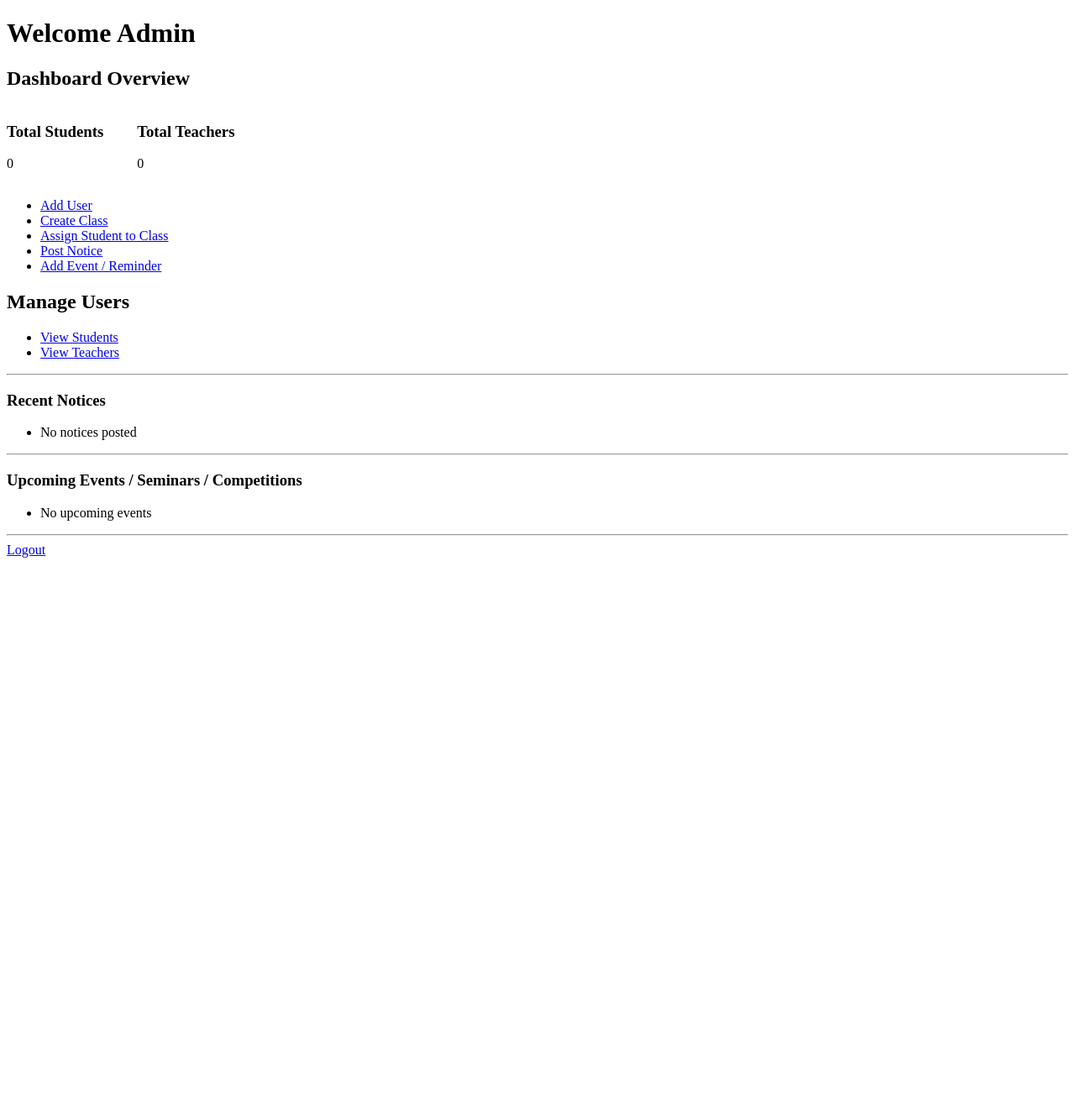
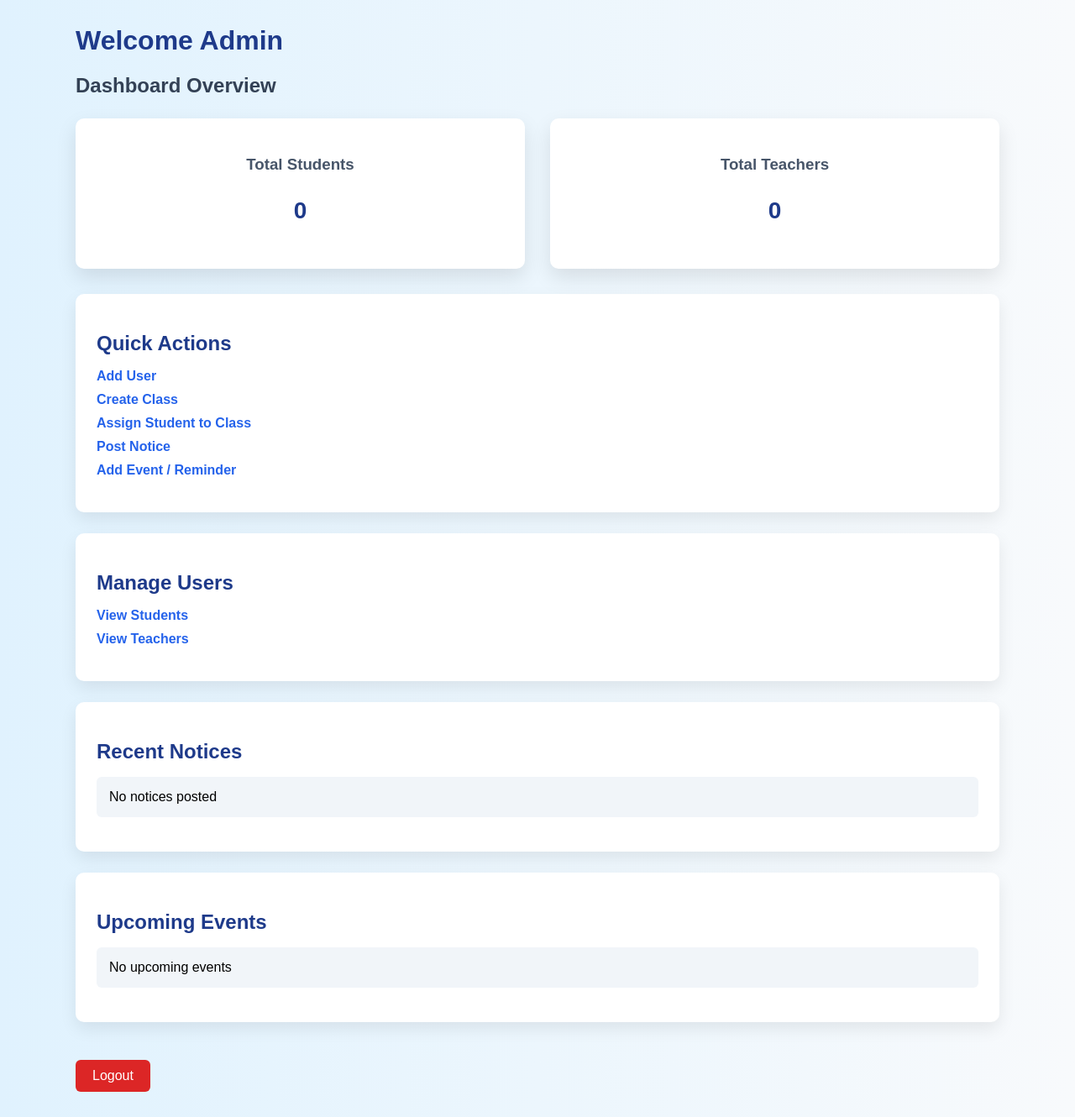
Before and after one commit to priyankasadaye06/Student-management-system, a Flask app: page /admin in a window 1280 px wide. Shown: the whole page at 84% size. Before the commit the page ends 664 px from the top, so only its background shows below. Run offline with Flask 3, Linux system fonts and the light colour scheme; the visitor is signed in with stand-in values (Sample User, id 1); data that the repository does not hold is empty.

Commit message:
css adding

```diff
--- a/sms_project/app.py
+++ b/sms_project/app.py
@@ -19,6 +19,22 @@ app.config['UPLOAD_FOLDER'] = UPLOAD_FOLDER
 
 
 app.secret_key = "secret_key_123"   # required for session
+
+
+
+
+# --------Landing Page----------
+@app.route('/')
+def landing():
+    return render_template('landing.html')
+
+# Login Page
+#@app.route('/login')
+#def user_login():
+   # return render_template('login.html')
+
+#if __name__ == '__main__':
+   # app.run(debug=True)
 
 # ------helper funtion for events and notices ---------
 
@@ -62,7 +78,7 @@ os.makedirs('static/submissions', exist_ok=True)
 
 
 # ---------------- LOGIN ----------------
-@app.route('/', methods=['GET', 'POST'])
+@app.route('/login', methods=['GET', 'POST'])
 def login():
     if request.method == 'POST':
         email = request.form['email']
--- /dev/null
+++ b/sms_project/static/css/style.css
@@ -0,0 +1,362 @@
+/* ===== GENERAL ===== */
+body {
+    margin: 0;
+    font-family: Arial, sans-serif;
+    background-color: #f5f7fa;
+}
+
+/* ===== NAVBAR ===== */
+.navbar {
+    background-color: #1e3a8a;
+    color: white;
+    padding: 15px 40px;
+    display: flex;
+    justify-content: space-between;
+    align-items: center;
+}
+
+.navbar a {
+    color: white;
+    margin-left: 20px;
+    text-decoration: none;
+}
+
+.login-btn {
+    background-color: #2563eb;
+    padding: 8px 14px;
+    border-radius: 4px;
+}
+
+/* ===== HERO SECTION ===== */
+.hero {
+    text-align: center;
+    padding: 80px 20px;
+    background-color: white;
+}
+
+.hero h1 {
+    font-size: 36px;
+    color: #1e3a8a;
+}
+
+.hero p {
+    font-size: 18px;
+    margin: 20px 0;
+}
+
+.btn {
+    background-color: #1e3a8a;
+    color: white;
+    padding: 12px 24px;
+    text-decoration: none;
+    border-radius: 5px;
+}
+
+/* ===== FEATURES ===== */
+.features {
+    padding: 60px 40px;
+    text-align: center;
+}
+
+.feature-box {
+    display: flex;
+    justify-content: space-around;
+    margin-top: 30px;
+}
+
+.card {
+    background-color: white;
+    padding: 20px;
+    width: 25%;
+    border-radius: 8px;
+    box-shadow: 0 0 10px rgba(0,0,0,0.1);
+}
+
+/* ===== ABOUT ===== */
+.about {
+    background-color: white;
+    padding: 50px 40px;
+    text-align: center;
+}
+
+/* ===== FOOTER ===== */
+footer {
+    background-color: #1e3a8a;
+    color: white;
+    text-align: center;
+    padding: 15px;
+}
+
+
+
+
+
+
+
+/* ===== LOGIN PAGE STYLE ===== */
+
+.login-body {
+    margin: 0;
+    height: 100vh;
+    background-color: #f1f5f9;
+    display: flex;
+    justify-content: center;
+    align-items: center;
+    font-family: Arial, sans-serif;
+}
+
+.login-box {
+    background-color: #ffffff;
+    padding: 35px;
+    width: 320px;
+    border-radius: 8px;
+    box-shadow: 0 8px 20px rgba(0, 0, 0, 0.15);
+}
+
+.login-box h2 {
+    text-align: center;
+    margin-bottom: 25px;
+    color: #1e3a8a;
+}
+
+.login-box label {
+    font-size: 14px;
+    color: #333;
+}
+
+.login-box input {
+    width: 100%;
+    padding: 10px;
+    margin-top: 6px;
+    border-radius: 5px;
+    border: 1px solid #ccc;
+    font-size: 14px;
+}
+
+.login-box input:focus {
+    outline: none;
+    border-color: #1e3a8a;
+}
+
+.login-box button {
+    width: 100%;
+    padding: 10px;
+    margin-top: 15px;
+    background-color: #1e3a8a;
+    color: white;
+    border: none;
+    border-radius: 5px;
+    font-size: 15px;
+    cursor: pointer;
+}
+
+.login-box button:hover {
+    background-color: #2563eb;
+}
+
+
+
+
+
+
+/* ===== ADMIN DASHBOARD ===== */
+
+.admin-body {
+    margin: 0;
+    font-family: Arial, sans-serif;
+    background: linear-gradient(to right, #e0f2fe, #f8fafc);
+}
+
+.dashboard-container {
+    width: 90%;
+    max-width: 1100px;
+    margin: 30px auto;
+}
+
+.dashboard-container h1 {
+    color: #1e3a8a;
+}
+
+.sub-heading {
+    margin-bottom: 25px;
+    color: #334155;
+}
+
+/* STATS CARDS */
+.stats {
+    display: flex;
+    gap: 30px;
+    margin-bottom: 30px;
+}
+
+.card {
+    background-color: white;
+    padding: 25px;
+    flex: 1;
+    border-radius: 10px;
+    box-shadow: 0 10px 25px rgba(0,0,0,0.1);
+    text-align: center;
+}
+
+.card h3 {
+    color: #475569;
+}
+
+.card p {
+    font-size: 28px;
+    font-weight: bold;
+    color: #1e3a8a;
+}
+
+/* SECTIONS */
+.section {
+    background-color: white;
+    padding: 25px;
+    margin-bottom: 25px;
+    border-radius: 10px;
+    box-shadow: 0 8px 20px rgba(0,0,0,0.08);
+}
+
+.section h2 {
+    color: #1e3a8a;
+    margin-bottom: 15px;
+}
+
+/* LINKS */
+.action-links {
+    list-style: none;
+    padding: 0;
+}
+
+.action-links li {
+    margin-bottom: 10px;
+}
+
+.action-links a {
+    text-decoration: none;
+    color: #2563eb;
+    font-weight: bold;
+}
+
+.action-links a:hover {
+    text-decoration: underline;
+}
+
+/* LIST BOX (NOTICES & EVENTS) */
+.list-box {
+    list-style: none;
+    padding: 0;
+}
+
+.list-box li {
+    background-color: #f1f5f9;
+    padding: 15px;
+    margin-bottom: 10px;
+    border-radius: 6px;
+}
+
+/* LOGOUT */
+.logout-btn {
+    display: inline-block;
+    margin-top: 20px;
+    background-color: #dc2626;
+    color: white;
+    padding: 10px 20px;
+    text-decoration: none;
+    border-radius: 6px;
+}
+
+.logout-btn:hover {
+    background-color: #b91c1c;
+}
+
+
+
+/* ===== TEACHER DASHBOARD ===== */
+
+.teacher-body {
+    margin: 0;
+    font-family: Arial, sans-serif;
+    background: linear-gradient(to right, #ecfeff, #f8fafc);
+}
+
+/* reuse dashboard-container, section, action-links, list-box, logout-btn */
+/* no need to rewrite them again */
+
+
+
+
+
+
+/* ===== STUDENT DASHBOARD ===== */
+
+.student-body {
+    margin: 0;
+    font-family: Arial, sans-serif;
+    background: linear-gradient(to right, #f0fdf4, #f8fafc);
+}
+
+/* TABLE STYLE */
+.dashboard-table {
+    width: 100%;
+    border-collapse: collapse;
+    margin-top: 10px;
+}
+
+.dashboard-table th {
+    background-color: #1e3a8a;
+    color: white;
+    padding: 10px;
+    text-align: left;
+}
+
+.dashboard-table td {
+    padding: 10px;
+    border-bottom: 1px solid #e5e7eb;
+}
+
+.dashboard-table tr:nth-child(even) {
+    background-color: #f8fafc;
+}
+
+.dashboard-table a {
+    color: #2563eb;
+    font-weight: bold;
+    text-decoration: none;
+}
+
+.dashboard-table a:hover {
+    text-decoration: underline;
+}
+
+/* STATUS */
+.status {
+    padding: 4px 8px;
+    border-radius: 5px;
+    font-size: 13px;
+    font-weight: bold;
+}
+
+.submitted {
+    background-color: #dcfce7;
+    color: #166534;
+}
+
+.not-submitted {
+    background-color: #fee2e2;
+    color: #991b1b;
+}
+
+/* ACTION BUTTON */
+.action-btn {
+    background-color: #2563eb;
+    color: white;
+    padding: 6px 12px;
+    border-radius: 5px;
+    text-decoration: none;
+    font-size: 14px;
+}
+
+.action-btn:hover {
+    background-color: #1e40af;
+}
--- a/sms_project/templates/admin.html
+++ b/sms_project/templates/admin.html
@@ -1,42 +1,55 @@
-
 <!DOCTYPE html>
 <html>
-<head><title>Admin Dashboard</title></head>
-<body>
+<head>
+    <title>Admin Dashboard</title>
+    <link rel="stylesheet" href="{{ url_for('static', filename='css/style.css') }}">
+</head>
+
+<body class="admin-body">
+
+<div class="dashboard-container">
+
     <h1>Welcome Admin</h1>
-<h2>Dashboard Overview</h2>
+    <h2 class="sub-heading">Dashboard Overview</h2>
 
-<div style="display:flex; gap:40px;">
-    <div>
+    <!-- STATS -->
+    <div class="stats">
+        <div class="card">
             <h3>Total Students</h3>
             <p>{{ total_students }}</p>
         </div>
 
-    <div>
+        <div class="card">
             <h3>Total Teachers</h3>
             <p>{{ total_teachers }}</p>
         </div>
     </div>
 
-<ul>
+    <!-- ACTION LINKS -->
+    <div class="section">
+        <h2>Quick Actions</h2>
+        <ul class="action-links">
             <li><a href="{{ url_for('add_user') }}">Add User</a></li>
             <li><a href="{{ url_for('add_class') }}">Create Class</a></li>
             <li><a href="{{ url_for('assign_student') }}">Assign Student to Class</a></li>
             <li><a href="{{ url_for('add_notice') }}">Post Notice</a></li>
             <li><a href="{{ url_for('add_event') }}">Add Event / Reminder</a></li>
         </ul>
+    </div>
 
+    <!-- MANAGE USERS -->
+    <div class="section">
         <h2>Manage Users</h2>
-<ul>
+        <ul class="action-links">
             <li><a href="{{ url_for('admin_view_students') }}">View Students</a></li>
             <li><a href="{{ url_for('view_teachers') }}">View Teachers</a></li>
         </ul>
+    </div>
 
-
-<hr>
-
-<h3>Recent Notices</h3>
-<ul>
+    <!-- NOTICES -->
+    <div class="section">
+        <h2>Recent Notices</h2>
+        <ul class="list-box">
             {% for notice in notices %}
                 <li>
                     <b>{{ notice.title }}</b><br>
@@ -47,11 +60,12 @@
                 <li>No notices posted</li>
             {% endfor %}
         </ul>
+    </div>
 
-<hr>
-
-<h3>Upcoming Events / Seminars / Competitions</h3>
-<ul>
+    <!-- EVENTS -->
+    <div class="section">
+        <h2>Upcoming Events</h2>
+        <ul class="list-box">
             {% for event in events %}
                 <li>
                     <b>{{ event.title }}</b> ({{ event.event_date }})<br>
@@ -61,10 +75,11 @@
                 <li>No upcoming events</li>
             {% endfor %}
         </ul>
+    </div>
 
-<hr>
+    <a class="logout-btn" href="{{ url_for('logout') }}">Logout</a>
 
+</div>
 
-<a href="{{ url_for('logout') }}">Logout</a>
 </body>
 </html>
```
Also changed, not shown: sms_project/templates/landing.html (added, +66 -0 lines), sms_project/templates/login.html (+8 -1 lines), sms_project/templates/student.html (+29 -16 lines), sms_project/templates/teacher.html (+31 -12 lines). Lines whose indentation alone changed are shown as unchanged.
